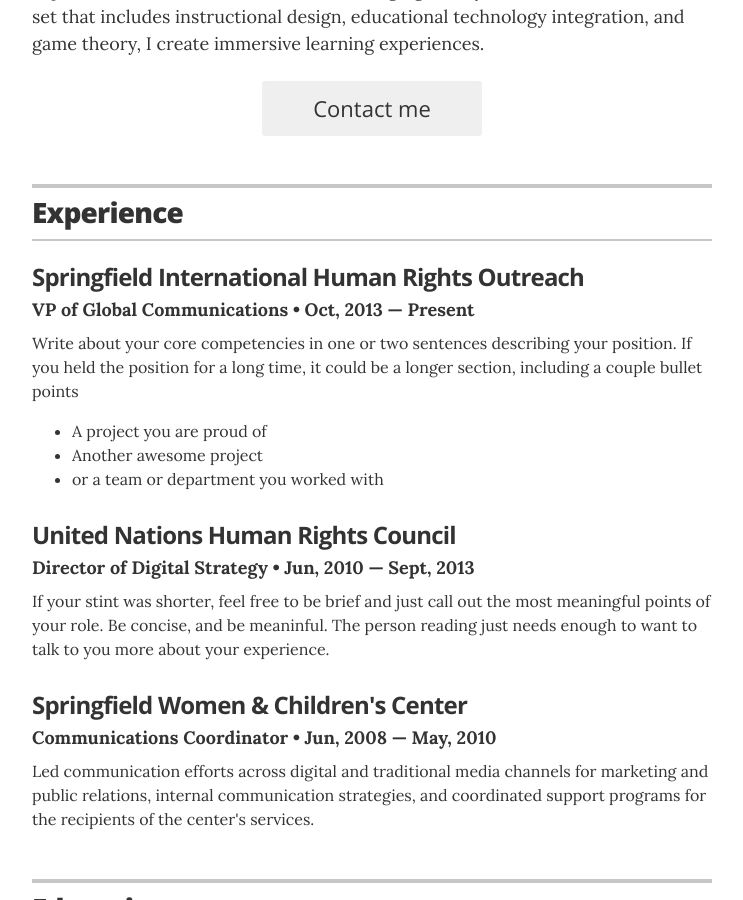
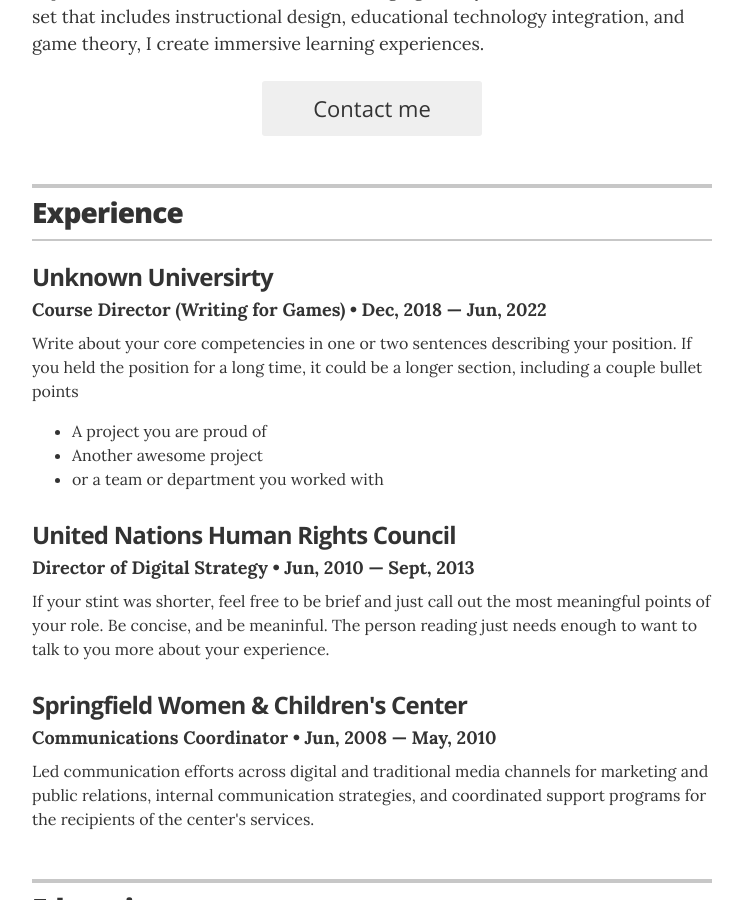
Before and after one commit to mwmxyz/academic, a Jekyll site: the page built from index.html, in a window 1280 px wide and 900 px high, scrolled down 310 px. Shown: the whole window, without its empty margins (268-1011 px from the left). Built offline with Jekyll 4.4.1, drawn with Linux system fonts in a browser that asks for light colours.

Commit message:
Update experience.yml

```diff
--- a/_data/experience.yml
+++ b/_data/experience.yml
@@ -1,8 +1,8 @@
 # Jobs
 # VP of Global Communications
-- company: Springfield International Human Rights Outreach
-  position: VP of Global Communications
-  duration: Oct, 2013 &mdash; Present
+- company: Unknown Universirty
+  position: Course Director (Writing for Games)
+  duration: Dec, 2018 &mdash; Jun, 2022
   summary: Write about your core competencies in one or two sentences describing your position. If you held the position for a long time, it could be a longer section, including a couple bullet points	<ul class="resume-item-list"><li>A project you are proud of</li><li>Another awesome project</li><li>or a team or department you worked with</li></ul>
 
 # Director of Digital Stratgy
```
